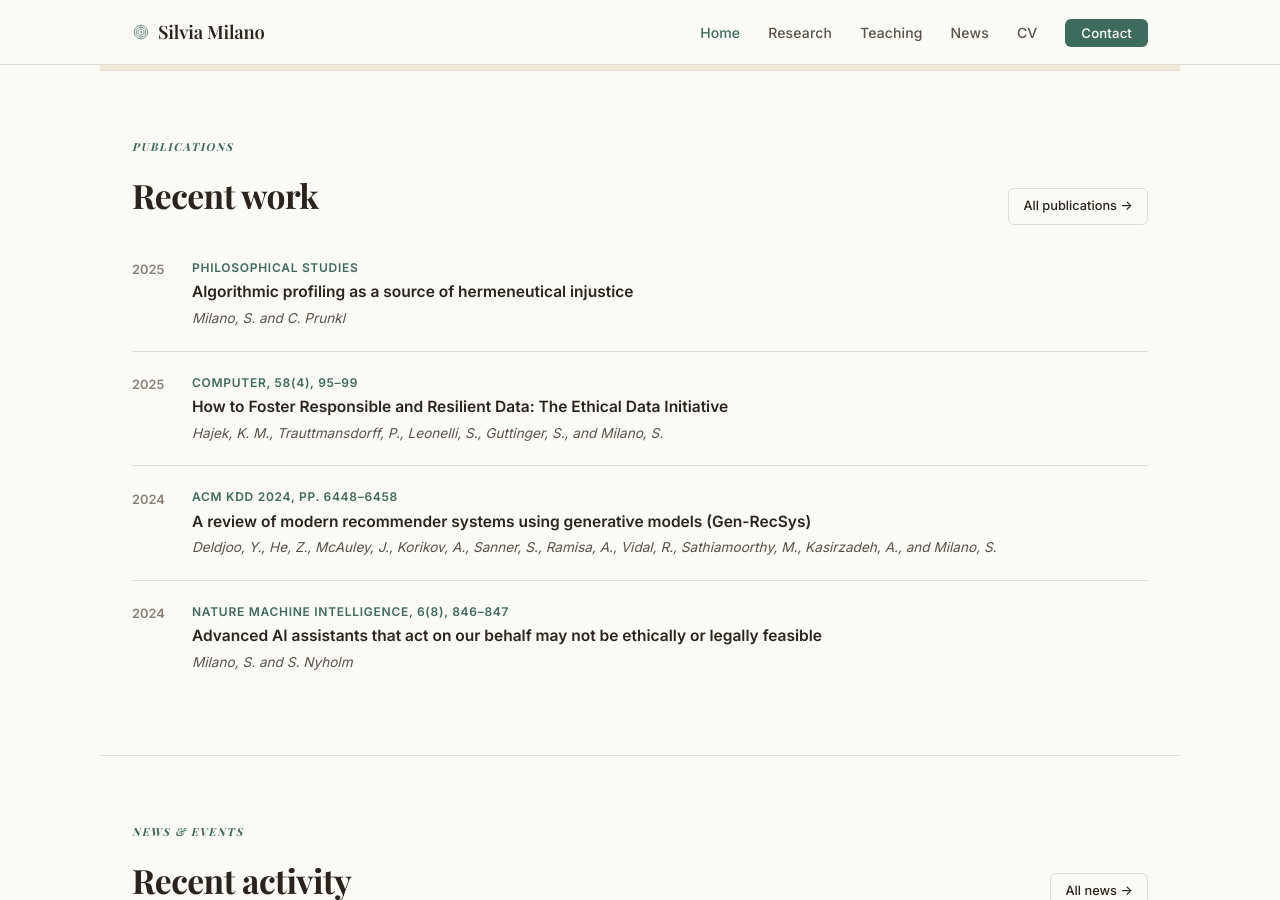
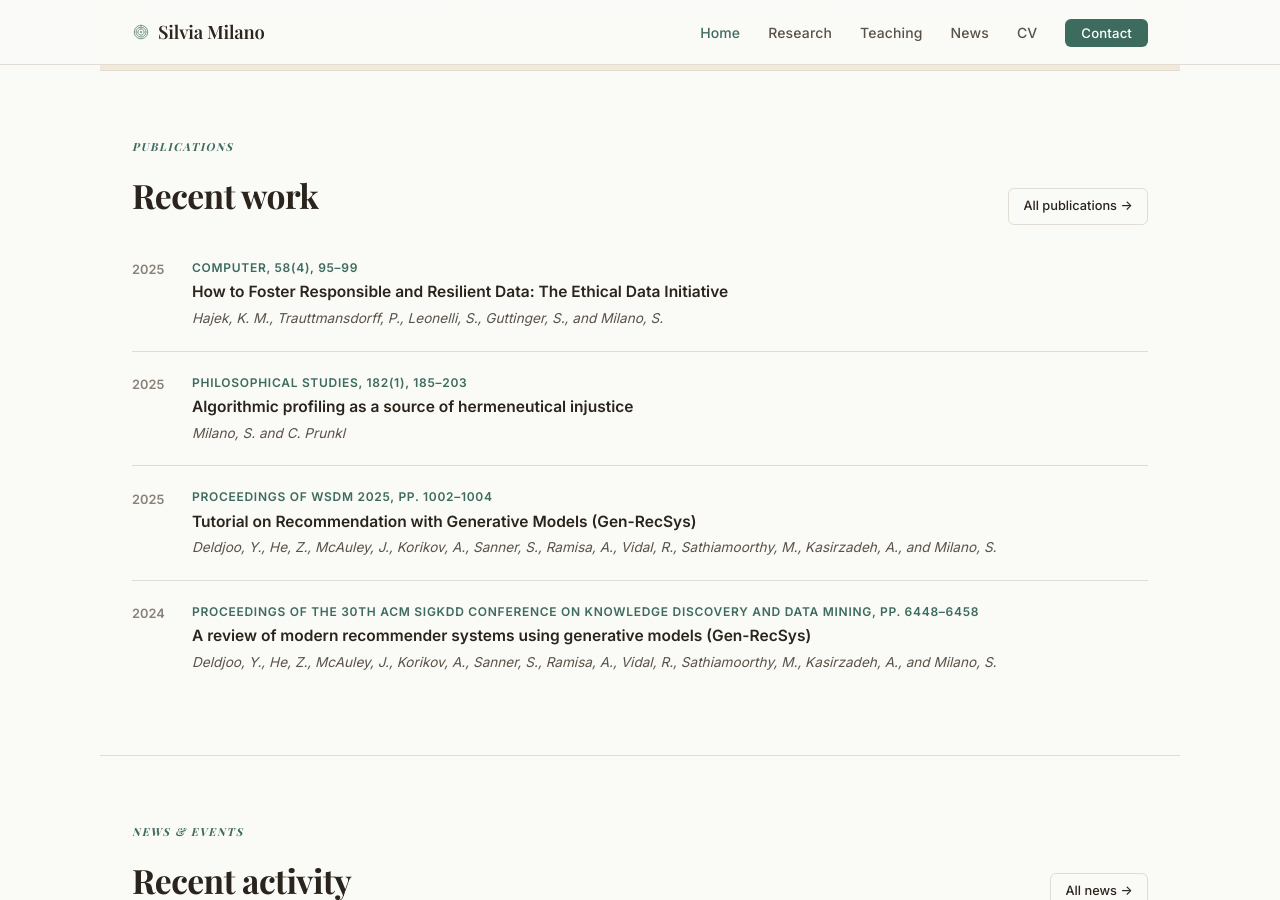
Before and after one commit to capt-c/silvia-milano-website, a Jekyll site: the page built from silvia-milano-site/index.html, in a window 1280 px wide and 900 px high, scrolled down 1395 px. Built offline with Jekyll 4.4.1, drawn with Linux system fonts in a browser that asks for light colours; some web fonts are replaced; some of the changed lines change nothing that is shown.

Commit message:
Update publications.yml

```diff
--- a/silvia-milano-site/_data/publications.yml
+++ b/silvia-milano-site/_data/publications.yml
@@ -1,10 +1,4 @@
 articles:
-
-  - title: "Algorithmic profiling as a source of hermeneutical injustice"
-    authors: "Milano, S. and C. Prunkl"
-    venue: "Philosophical Studies"
-    year: 2025
-    url: "https://doi.org/10.1007/s11098-023-02095-2"
 
   - title: "How to Foster Responsible and Resilient Data: The Ethical Data Initiative"
     authors: "Hajek, K. M., Trauttmansdorff, P., Leonelli, S., Guttinger, S., and Milano, S."
@@ -12,9 +6,21 @@ articles:
     year: 2025
     url: "https://doi.org/10.1109/MC.2024.3522696"
 
+  - title: "Algorithmic profiling as a source of hermeneutical injustice"
+    authors: "Milano, S. and C. Prunkl"
+    venue: "Philosophical Studies, 182(1), 185–203"
+    year: 2025
+    url: "https://doi.org/10.1007/s11098-023-02095-2"
+
+  - title: "Tutorial on Recommendation with Generative Models (Gen-RecSys)"
+    authors: "Deldjoo, Y., He, Z., McAuley, J., Korikov, A., Sanner, S., Ramisa, A., Vidal, R., Sathiamoorthy, M., Kasirzadeh, A., and Milano, S."
+    venue: "Proceedings of WSDM 2025, pp. 1002–1004"
+    year: 2025
+    url: "https://doi.org/10.1145/3701551.3703485"
+
   - title: "A review of modern recommender systems using generative models (Gen-RecSys)"
     authors: "Deldjoo, Y., He, Z., McAuley, J., Korikov, A., Sanner, S., Ramisa, A., Vidal, R., Sathiamoorthy, M., Kasirzadeh, A., and Milano, S."
-    venue: "ACM KDD 2024, pp. 6448–6458"
+    venue: "Proceedings of the 30th ACM SIGKDD Conference on Knowledge Discovery and Data Mining, pp. 6448–6458"
     year: 2024
     url: "https://doi.org/10.1145/3637528.3671474"
 
@@ -28,7 +34,7 @@ articles:
     authors: "Milano, S. and A. Perea"
     venue: "Economics and Philosophy, 40(1), 190–211"
     year: 2024
-    url: "https://www.cambridge.org/core/journals/economics-and-philosophy/article/rational-updating-at-the-crossroads/2589BDA83858F0122E884426BF323FEA"
+    url: "https://doi.org/10.1017/S0266267122000360"
 
   - title: "Large language models challenge the future of higher education"
     authors: "Milano, S., McGrane, J. and Leonelli, S."
@@ -40,7 +46,7 @@ articles:
     authors: "Milano, S."
     venue: "Erkenntnis, 87, 657–676"
     year: 2022
-    url: "https://link.springer.com/article/10.1007/s10670-019-00212-4"
+    url: "https://doi.org/10.1007/s10670-019-00212-4"
     note: "Winner of the LSE Philosophy Popper Prize 2017/18"
 
   - title: "Epistemic fragmentation poses a threat to the governance of online targeting"
@@ -53,31 +59,31 @@ articles:
     authors: "Milano, S., Taddeo, M. and Floridi, L."
     venue: "The Information Society, 37(1), 35–45"
     year: 2021
-    url: "https://doi.org/10.1080/01972243.2020.1832701"
+    url: "https://doi.org/10.1080/01972243.2020.1832636"
 
   - title: "Recommender Systems and their Ethical Challenges"
     authors: "Milano, S., Taddeo, M. and Floridi, L."
     venue: "AI & Society, 35, 957–967"
     year: 2020
-    url: "https://link.springer.com/article/10.1007/s00146-020-00950-y"
+    url: "https://doi.org/10.1007/s00146-020-00950-y"
 
 
 book_chapters:
 
-  - title: "Recommended!"
-    authors: "Milano, S."
-    venue: "Living with AI: Moral Challenges, ed. David Edmonds. Oxford University Press"
-    year: 2024
-
   - title: "Societal Harms and Risks"
     authors: "Kasirzadeh, A. and Milano, S."
-    venue: "Recommendation with Generative Models, arXiv:2409.15173"
-    year: 2024
-    url: "https://arxiv.org/abs/2409.15173"
+    venue: "Recommendation with Generative Models. Foundations and Trends in Information Retrieval, 20(1–2), 1–176"
+    year: 2026
+    url: "https://doi.org/10.1108/FTINR-06-2025-0109"
 
   - title: "Personalizzazione, frammentazione: le piattaforme digitali e le nuove modalità di accesso all'informazione"
     authors: "Milano, S."
     venue: "Trasformazione Digitale e Intelligenza Artificiale: Una mappa delle sfide per i media di servizio pubblico, RAI Libri"
+    year: 2024
+
+  - title: "Recommended!"
+    authors: "Milano, S."
+    venue: "Living with AI: Moral Challenges, ed. David Edmonds. Oxford University Press"
     year: 2024
 
 
@@ -87,29 +93,35 @@ reports:
     authors: "Milano, S., Jones, E. and Miller, C."
     venue: "Ada Lovelace Institute"
     year: 2022
-    url: "https://www.adalovelaceinstitute.org/report/inform-educate-entertain-recommend/"
+    url: "https://www.adalovelaceinstitute.org/wp-content/uploads/2022/11/Ada-Lovelace-Institute-Inform-Educate-Entertain...and-Recommend-Nov-2022.pdf"
 
   - title: "The 2019 Yearbook of the Digital Ethics Lab"
     authors: "Burr, C. and Milano, S. (eds.)"
     venue: "Springer"
     year: 2020
-    url: "https://link.springer.com/book/10.1007/978-3-030-29145-7"
+    url: "https://doi.org/10.1007/978-3-030-29145-7_1"
 
 
 in_progress:
 
   - title: "Book manuscript on AI and Rationality"
 
+  - title: "AI and relationship norms"
+    description: "AI systems are increasingly involved in our social life and relationships — formed with AI, facilitated by AI, or datafied in service of AI. Drawing on literature on epistemic injustice, this paper argues that current approaches to regulate this may put our relational autonomy at risk."
+
   - title: "Recommender Systems for Social Good: Perspectives on Evaluation"
     authors: "Milano, S. et al."
-    description: "Joint paper with participants in the workshop on Recommender Systems and Digital Nudging, MCMP Munich, May 2025."
+    description: "Joint paper with selected participants in the workshop on Recommender Systems and Digital Nudging, MCMP Munich, May 2025."
 
   - title: "Recommender Systems Worsen Epistemic Polarisation"
     authors: "Milano, S. and Miranda, L."
-    description: "Uses agent-based modelling to study belief evolution in social networks mediated by recommender systems."
+    description: "Uses agent-based modelling to study belief evolution in social networks mediated by recommender systems. Findings indicate that belief polarisation emerges rapidly irrespective of the choice of recommendation protocol."
 
   - title: "Algorithmic Profiling, Behavioural Fairness and Equality of Opportunity"
     description: "Argues that personalised predictions based on behavioural variables limit equality of opportunity."
 
   - title: "Centred Probabilities can be Objective Chances"
-    description: "Argues that probabilities defined over centred or self-locating propositions can be interpreted as objective chances."
+    description: "Argues that probabilities defined over centred or self-locating propositions can be interpreted as objective chances when they satisfy a specific set of conditions, with implications for the understanding of natural laws."
+
+  - title: "Two modes of reasoning about de se beliefs"
+    description: "Argues that reasoning with self-locating beliefs can follow an explorer or a path-finder mode, and investigates the relationship between the two modes."
```
